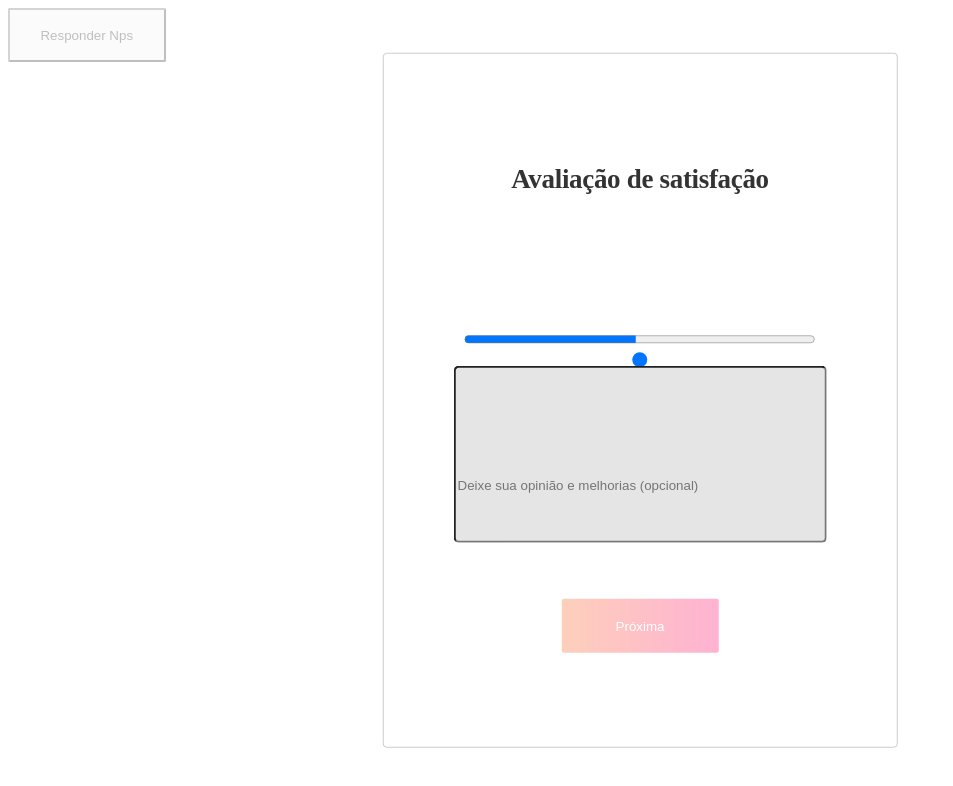
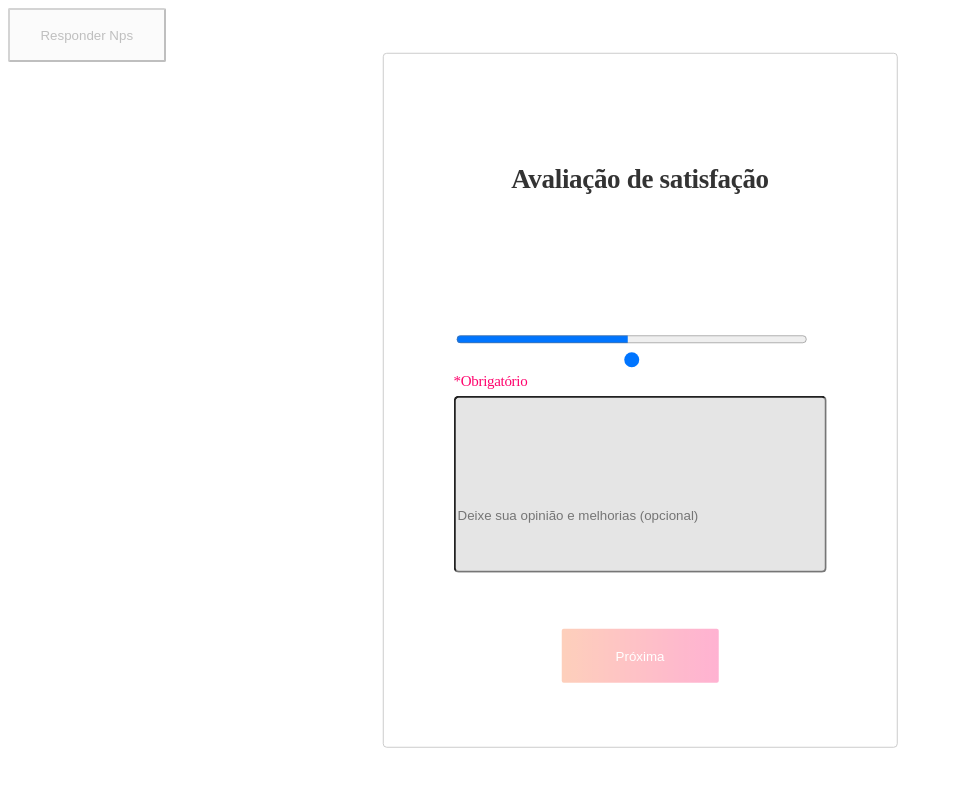
Before and after one commit to abnerwerley/nps-frontend, a React (Vite) app: page / in a window 1280 px wide. Shown: the top 786 px of the page, without its empty margins (0-953 px from the left). Built offline with nearby package versions, Linux system fonts and the light colour scheme; no server answers.

Commit message:
:construction: @abnerwerley [added 'Obrigatório' p]

```diff
--- a/src/pages/FirstQuestion/index.jsx
+++ b/src/pages/FirstQuestion/index.jsx
@@ -107,6 +107,7 @@ function FirstQuestion() {
                 <option value="9" />
                 <option value="10" />
               </S.DataList>
+              {score === undefined && <S.P className="obrigatorio">*Obrigatório</S.P>}
               <TextArea
                 name={"response"}
                 onChange={handleResponseChange}
@@ -118,10 +119,7 @@ function FirstQuestion() {
                 onClick={score !== undefined ? post : undefined}
                 disabled={score !== undefined ? false : true}
               >
-                <S.LinkStyled
-                  to={"/secondQuestion"}
-                  style={{ color: "white" }}
-                >
+                <S.LinkStyled to={"/secondQuestion"} style={{ color: "white" }}>
                   Próxima
                 </S.LinkStyled>
               </Button>
--- a/src/pages/FirstQuestion/style.js
+++ b/src/pages/FirstQuestion/style.js
@@ -128,7 +128,7 @@ export const Paragraph = styled.p`
 
 export const DivFields = styled.div`
   display: flex;
-  align-items: center;
+  // align-items: center;
   flex-direction: column;
   justify-content: center;
 `;
@@ -151,6 +151,23 @@ export const Range = styled.input`
 
 export const DataList = styled.datalist``;
 
+export const P = styled.p`
+  font-family: "Poppins";
+  font-style: normal;
+  font-weight: 400;
+  font-size: 15px;
+  line-height: 30px;
+
+  margin: 0;
+  padding: 0;
+  letter-spacing: -0.02em;
+
+  color: #ff046d;
+  @media (min-width: 300px) and (max-width: 699px) {
+    font-size: 10px;
+  }
+`;
+
 export const BottomButtons = styled.div`
   display: flex;
   flex-direction: row;
--- a/src/pages/SecondQuestion/index.jsx
+++ b/src/pages/SecondQuestion/index.jsx
@@ -112,6 +112,9 @@ function SecondQuestion() {
                 <option value="9" />
                 <option value="10" />
               </S.DataList>
+              {score === undefined && (
+                <S.P className="obrigatorio">*Obrigatório</S.P>
+              )}
               <TextArea
                 name={"response"}
                 onChange={handleResponseChange}
--- a/src/pages/SecondQuestion/style.js
+++ b/src/pages/SecondQuestion/style.js
@@ -129,7 +129,6 @@ export const Paragraph = styled.p`
 
 export const DivFields = styled.div`
   display: flex;
-  align-items: center;
   flex-direction: column;
   justify-content: center;
 `;
@@ -151,6 +150,23 @@ export const Range = styled.input`
 `;
 
 export const DataList = styled.datalist``;
+
+export const P = styled.p`
+  font-family: "Poppins";
+  font-style: normal;
+  font-weight: 400;
+  font-size: 15px;
+  line-height: 30px;
+
+  margin: 0;
+  padding: 0;
+  letter-spacing: -0.02em;
+
+  color: #ff046d;
+  @media (min-width: 300px) and (max-width: 699px) {
+    font-size: 10px;
+  }
+`;
 
 export const BottomButtons = styled.div`
   display: flex;
--- a/src/pages/ThirdQuestion/index.jsx
+++ b/src/pages/ThirdQuestion/index.jsx
@@ -107,6 +107,9 @@ function ThirdQuestion() {
                 <option value="9" />
                 <option value="10" />
               </S.DataList>
+              {score === undefined && (
+                <S.P className="obrigatorio">*Obrigatório</S.P>
+              )}
               <TextArea
                 name={"response"}
                 onChange={handleResponseChange}
--- a/src/pages/ThirdQuestion/style.js
+++ b/src/pages/ThirdQuestion/style.js
@@ -129,7 +129,6 @@ export const Paragraph = styled.p`
 
 export const DivFields = styled.div`
   display: flex;
-  align-items: center;
   flex-direction: column;
   justify-content: center;
 `;
@@ -151,6 +150,23 @@ export const Range = styled.input`
 `;
 
 export const DataList = styled.datalist``;
+
+export const P = styled.p`
+  font-family: "Poppins";
+  font-style: normal;
+  font-weight: 400;
+  font-size: 15px;
+  line-height: 30px;
+
+  margin: 0;
+  padding: 0;
+  letter-spacing: -0.02em;
+
+  color: #ff046d;
+  @media (min-width: 300px) and (max-width: 699px) {
+    font-size: 10px;
+  }
+`;
 
 export const BottomButtons = styled.div`
   display: flex;
```
